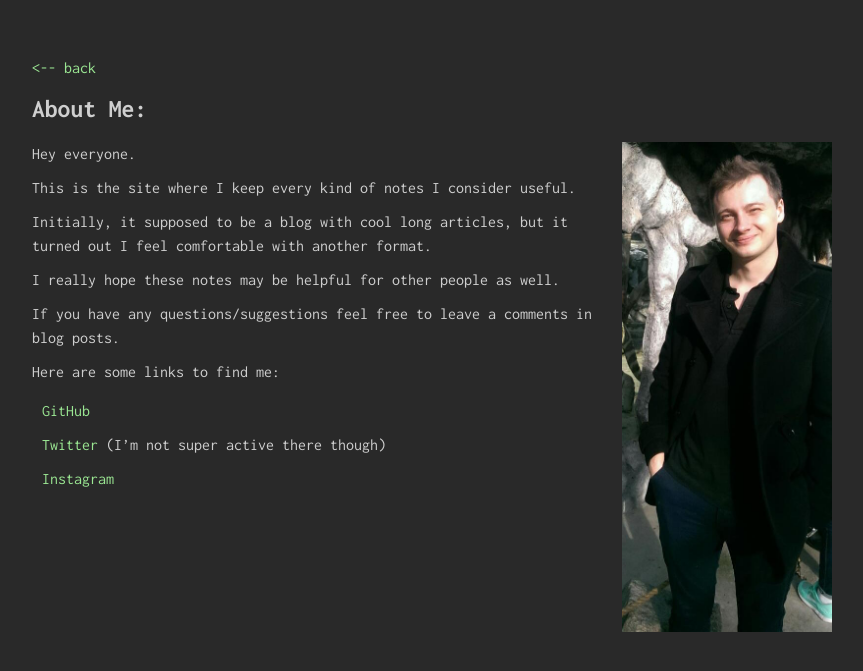
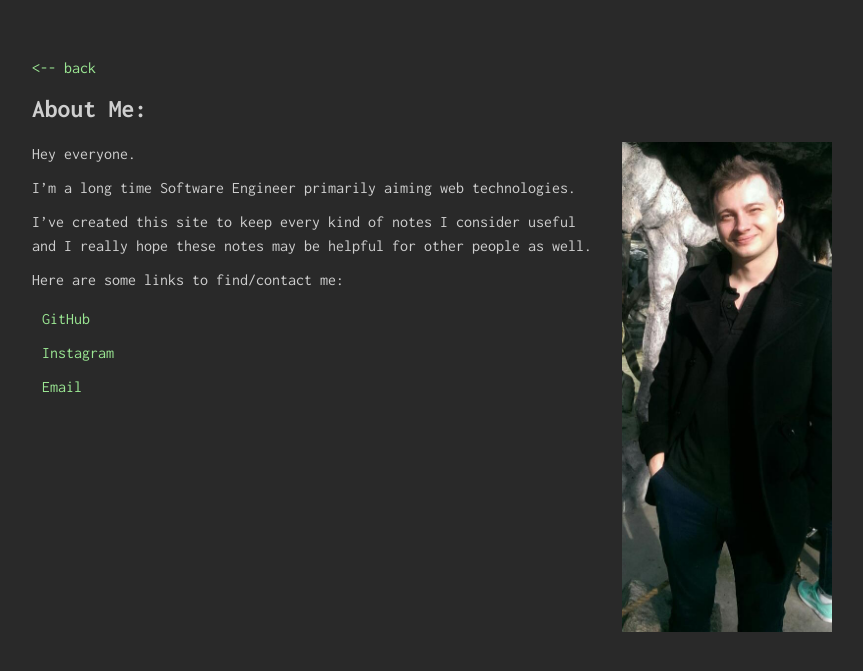
Before and after one commit to krydos/blog, a Jekyll site: the page built from me/index.md, in a window 1280 px wide. Shown: the top 671 px of the page, without its empty margins (208-1071 px from the left). Built offline with Jekyll 4.4.1, drawn with Linux system fonts in a browser that asks for light colours.

Commit message:
Update about me page

```diff
--- a/me/index.md
+++ b/me/index.md
@@ -5,17 +5,15 @@ layout: about
 
 Hey everyone.
 
-This is the site where I keep every kind of notes I consider useful.
-
-Initially, it supposed to be a blog with cool long articles, but it turned out I feel comfortable with another format.
-
-I really hope these notes may be helpful for other people as well.
+I'm a long time Software Engineer primarily aiming web technologies.
 
 
-If you have any questions/suggestions feel free to leave a comments in blog posts.
+I've created this site to keep every kind of notes I consider useful
+and I really hope these notes may be helpful for other people as well.
 
-Here are some links to find me:
+
+Here are some links to find/contact me:
 
 - <a target="_blank" href="https://github.com/KryDos">GitHub</a>
-- <a target="_blank" href="https://twitter.com/KryDos_">Twitter</a> (I'm not super active there though)
 - <a target="_blank" href="https://www.instagram.com/ruslan_bekenev/">Instagram</a>
+- <a target="_blank" href="mailto:furyinbox@gmail.com">Email</a>
```
